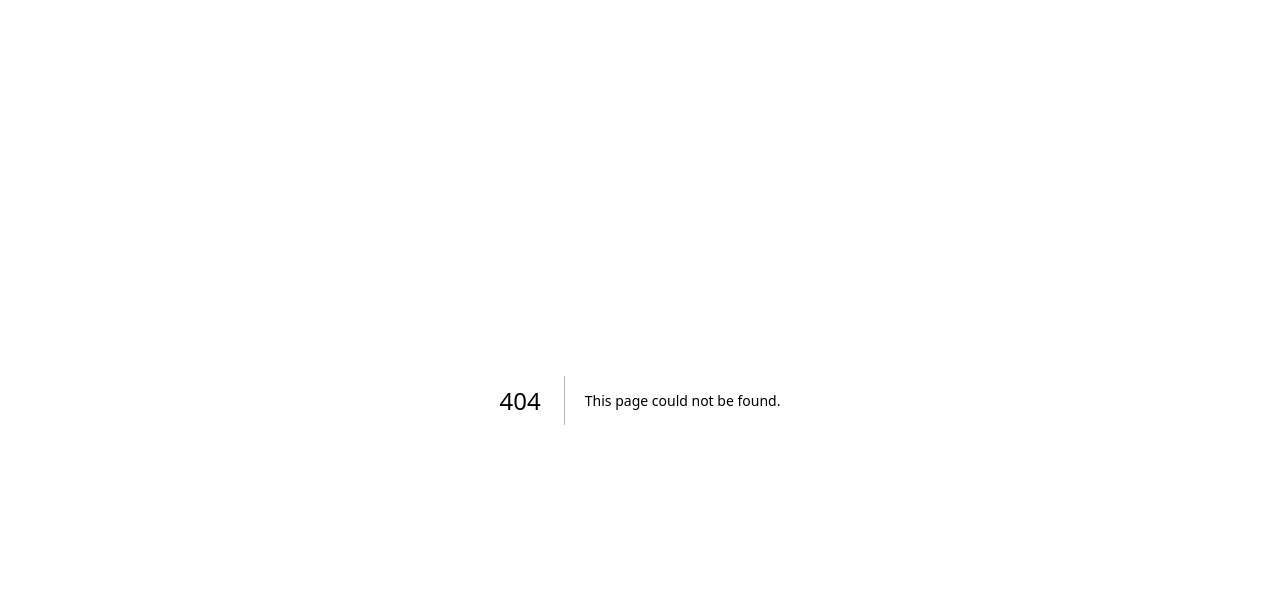
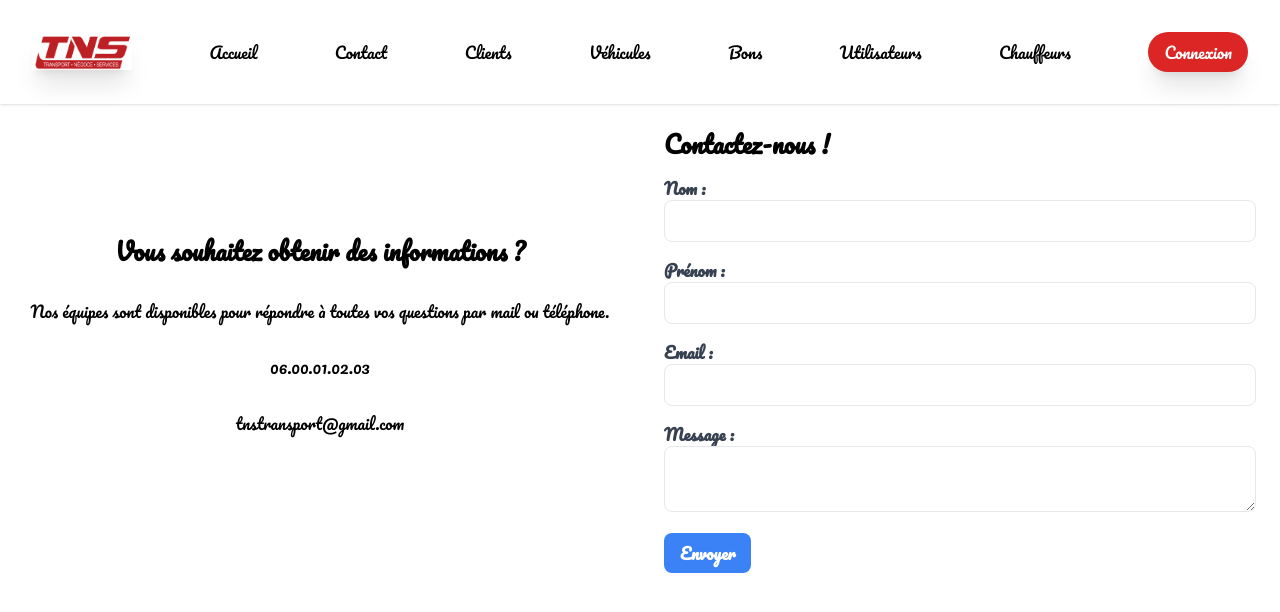
Before and after one commit to webtoufik/front_bonapp, a Next.js app: page /contact in a window 1280 px wide. Before the commit this address had no page. Shown: the top 612 px of the page. Built offline with nearby package versions, Linux system fonts and the light colour scheme.

Commit message:
gestion UN driver + formulaire de contact

```diff
--- a/package.json
+++ b/package.json
@@ -9,6 +9,7 @@
     "lint": "next lint"
   },
   "dependencies": {
+    "@emailjs/browser": "^3.11.0",
     "autoprefixer": "10.4.14",
     "axios": "^1.5.0",
     "next": "13.4.13",
--- a/src/pages/_app.js
+++ b/src/pages/_app.js
@@ -1,5 +1,11 @@
 import '@/styles/globals.css'
 
+import { Pacifico } from 'next/font/google'
+
+// If loading a variable font, you don't need to specify the font weight
+const pacifico = Pacifico({ weight: '400', subsets: ['latin'] })
+
+
 export default function App({ Component, pageProps }) {
-  return <Component {...pageProps} />
+  return <Component className={pacifico.className} {...pageProps} />
 }
--- /dev/null
+++ b/src/pages/contact.js
@@ -0,0 +1,69 @@
+import emailjs from "@emailjs/browser"
+import Header from '../components/common/header';
+
+export default function Contact() {
+
+    function sendEmail(e) {
+        e.preventDefault();
+        const formReset = document.getElementById('form');
+
+        emailjs.sendForm(
+            'service_i4tgd3h',
+            'template_odpy0de',
+            e.target,
+            '_YEbG5wbsDa6JTAfS'
+        ).then(res=>{
+            console.log("Mail envoyé", res);
+            alert("Votre message à bien été envoyé, Merci !");
+            formReset.reset();
+        }).catch(err=> console.log("erreur d'envoi du mail", err))
+
+
+
+    }
+
+    return (
+        <>
+            <Header />
+            <div className="flex flex-col md:flex-row">
+                {/* Bloc des informations de contact */}
+                <div className="flex flex-col justify-center items-center md:w-1/2 p-6">
+                    <h2 className="text-2xl font-bold mb-8">Vous souhaitez obtenir des informations ?</h2>
+                    <h3 className="mb-8">Nos équipes sont disponibles pour répondre à toutes vos questions par mail ou téléphone.</h3>
+                    <p className="mb-8">
+                        <a href="tel:+33600010203" class="card-link">06.00.01.02.03</a>
+                    </p>
+                    <p className="mb-8">
+                        <a href="mailto:tnstransport@gmail.com" class="card-link">tnstransport@gmail.com</a>
+                    </p>
+                </div>
+
+                {/* Bloc du formulaire de contact */}
+                <div className="md:w-1/2 p-6">
+                    <h2 className="text-2xl font-bold mb-4">Contactez-nous !</h2>
+                    <form id='form' onSubmit={sendEmail}>
+                        <div className="mb-4">
+                            <label htmlFor="lastname" className="block text-gray-700 font-bold">Nom :</label>
+                            <input type="text" id="lastname" name="lastname" className="w-full border rounded-lg py-2 px-3" required="required"/>
+                        </div>
+                        <div className="mb-4">
+                            <label htmlFor="firstname" className="block text-gray-700 font-bold">Prénom :</label>
+                            <input type="text" id="firstname" name="firstname" className="w-full border rounded-lg py-2 px-3" required="required"/>
+                        </div>
+                        <div className="mb-4">
+                            <label htmlFor="email" className="block text-gray-700 font-bold">Email :</label>
+                            <input type="email" id="email" name="email" className="w-full border rounded-lg py-2 px-3" required="required"/>
+                        </div>
+                        <div className="mb-4">
+                            <label htmlFor="message" className="block text-gray-700 font-bold">Message :</label>
+                            <textarea id="message" name="message" className="w-full border rounded-lg py-2 px-3" required="required"></textarea>
+                        </div>
+                        <button type="submit" className="bg-blue-500 hover:bg-blue-600 text-white font-bold py-2 px-4 rounded-lg">Envoyer</button>
+                    </form>
+                </div>
+            </div>
+        </>
+    )
+}
+
+//onSubmit={sendEmail}
--- a/src/pages/drivers/[id].js
+++ b/src/pages/drivers/[id].js
@@ -1,13 +1,17 @@
 import Header from '../../components/common/header';
 
-export default function Driver({ driver }) {
+export default function Driver({ driver, formattedDate }) {
     console.log('driver front', driver)
     return (
         <>
             <Header />
             <h1 className='m-4'>Chauffeur N° {driver.driver_id}</h1>
-      <h5>{driver.firstname}</h5>
-      <h5>{driver.lastname}</h5>
+            <div className='flex flex-col'>
+                <h5 className='flex justify-center mt-2'>Nom: {driver.firstname}</h5>
+                <h5 className='flex justify-center mt-2'> Prénom: {driver.lastname}</h5>
+                <p className='flex justify-center mt-2'> Date de naissance: {formattedDate}</p>
+                <p className='flex justify-center mt-2'> Téléphone: {driver.phone}</p>
+            </div>
         </>
     )
 }
@@ -18,13 +22,21 @@ export async function getServerSideProps(context) {
 
     console.log('driver id', id)
 
-    const res = await fetch (`http://localhost:9500/api/v1/driver/${id}`)
+    const res = await fetch(`http://localhost:9500/api/v1/driver/${id}`)
     const driver = await res.json()
     console.log('driver', driver)
+
+    const birthDriver = driver.dateofbirth;
+    const formattedDate = new Date(birthDriver).toLocaleDateString("fr-FR", {
+        day: "2-digit",
+        month: "2-digit",
+        year: "numeric",
+      });
 
     return {
         props: {
             driver,
+            formattedDate,
         },
     };
 }
--- a/src/styles/globals.css
+++ b/src/styles/globals.css
@@ -10,6 +10,9 @@
   }
 }*/
 
+body {
+  font-family: Pacifico;
+}
 
 .customButton {
   @apply bg-red-600 text-white px-4 py-2 rounded-full shadow-xl hover:shadow-sm hover:scale-95 transition duration-300;
```
Also changed, not shown: 1 other file (tests, documents, lock files or other folders). Lines whose indentation alone changed are shown as unchanged.
